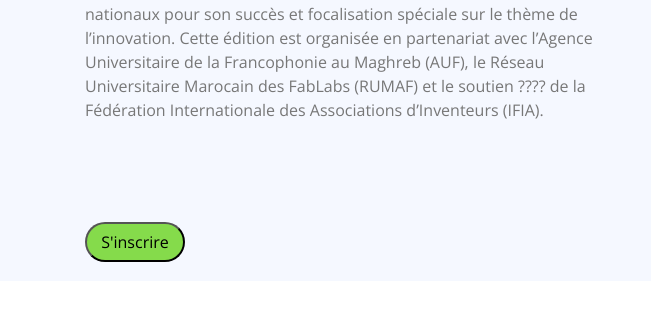
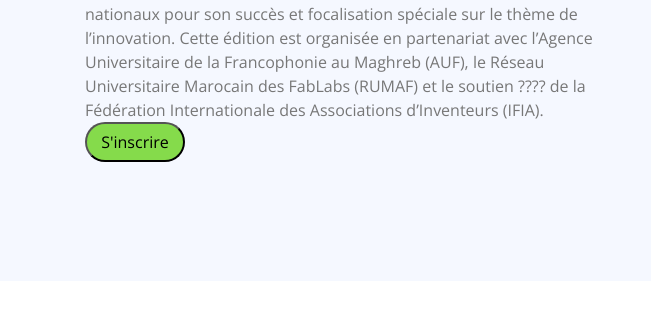
Before and after one commit to elbahjacharafeddine/TheEvent, a plain HTML site: page index.html in a window 1280 px wide. Shown: the part 1669-1981 px from the top of the page, 0-651 px from the left. Drawn offline with nearby package versions, Linux system fonts and the light colour scheme.

Commit message:
Update style.css

```diff
--- a/css/style.css
+++ b/css/style.css
@@ -743,8 +743,7 @@ body.mobile-nav-active #mobile-nav-toggle {
 #challenge button{
   background-color: rgb(133, 219, 75);
   border-radius: 40px;
-  width: 100px;  position: relative;
-  top: 100px;
+  width: 100px;
   height: 40px;
 }
 #challenge button:hover{
```
